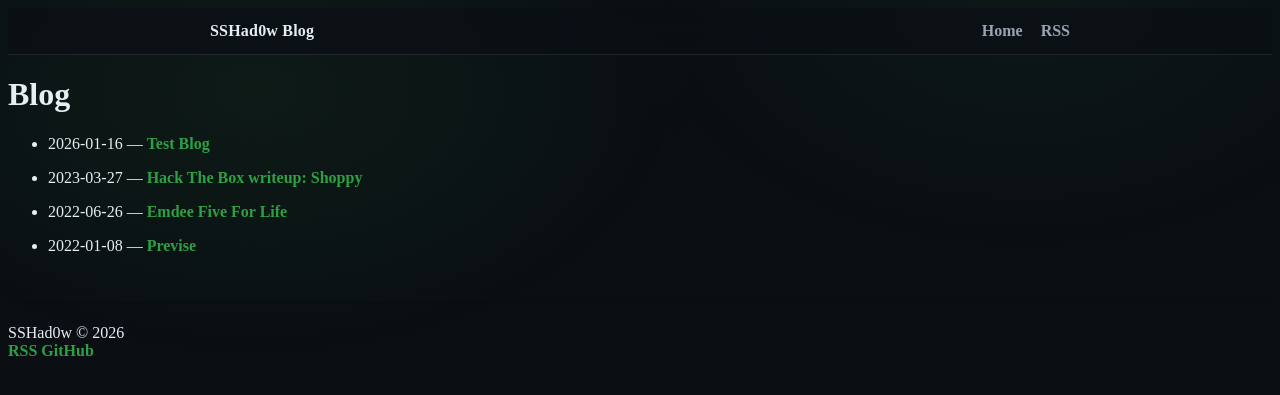
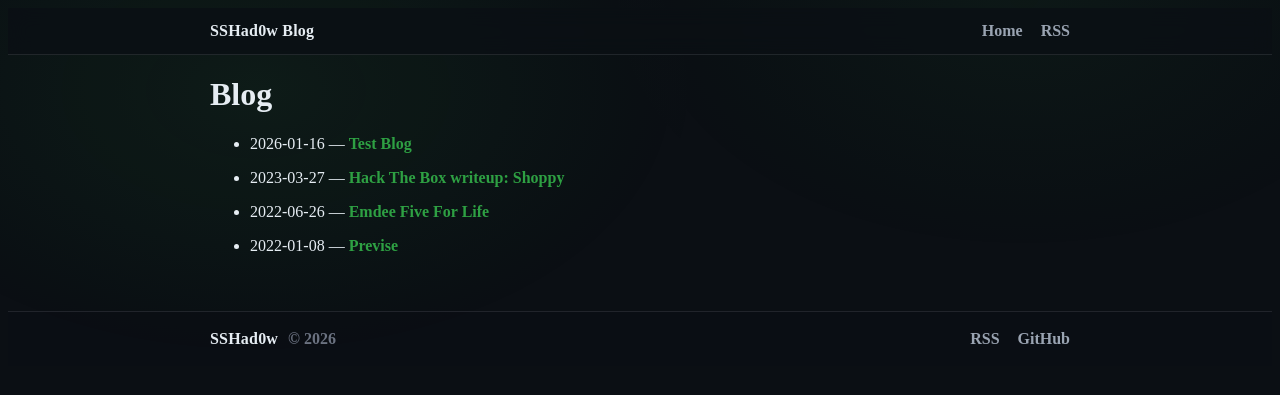
Before and after one commit to SSHad0w/https-blog.SSHad0w.com, a Jekyll site: the page built from index.md, in a window 1280 px wide. Shown: the top 395 px of the page. Built offline with Jekyll 4.4.1, drawn with Linux system fonts in a browser that asks for light colours.

Commit message:
Update footer in style.scss

```diff
--- a/assets/css/style.scss
+++ b/assets/css/style.scss
@@ -122,17 +122,58 @@ a:hover {
   text-decoration: none !important;
 }
 
-/* Footer */
+/* ===== Footer ===== */
 
 .site-footer {
-  border-top: 1px solid rgba(0,0,0,0.12);
-  margin-top: 48px;
-  padding: 20px 0;
+  margin-top: 56px;
+  border-top: 1px solid var(--border);
+  background: rgba(11, 15, 20, 0.65);
 }
 
-.muted {
-  color: rgba(0,0,0,0.55);
+.footer-inner {
+  padding: 18px 0;
+  display: flex;
+  justify-content: space-between;
+  align-items: center;
+  gap: 14px;
 }
+
+.footer-left {
+  display: flex;
+  gap: 10px;
+  align-items: center;
+}
+
+.footer-mark {
+  font-weight: 900;
+  letter-spacing: 0.2px;
+  color: var(--text);
+}
+
+.footer-dim {
+  color: var(--faint);
+  font-weight: 650;
+}
+
+.footer-right a {
+  color: var(--muted);
+  text-decoration: none;
+  font-weight: 650;
+  margin-left: 14px;
+}
+
+.footer-right a:hover {
+  color: var(--text);
+  text-decoration: none;
+}
+
+/* ===== Container ===== */
+
+.container {
+  width: min(100% - 32px, 860px);
+  margin: 0 auto;
+}
+
 
 /* ===== Code block theme ===== */
 
```
